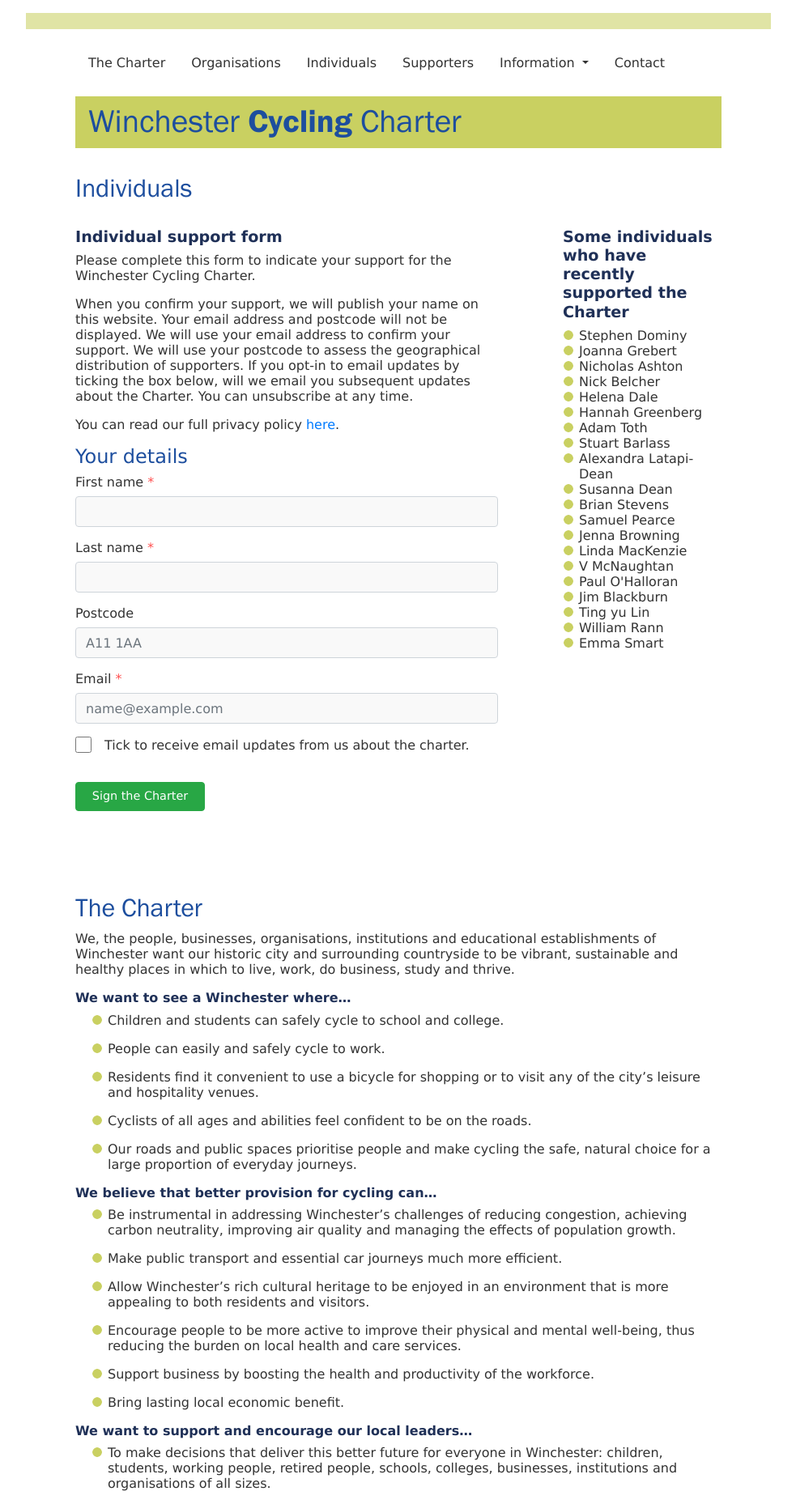
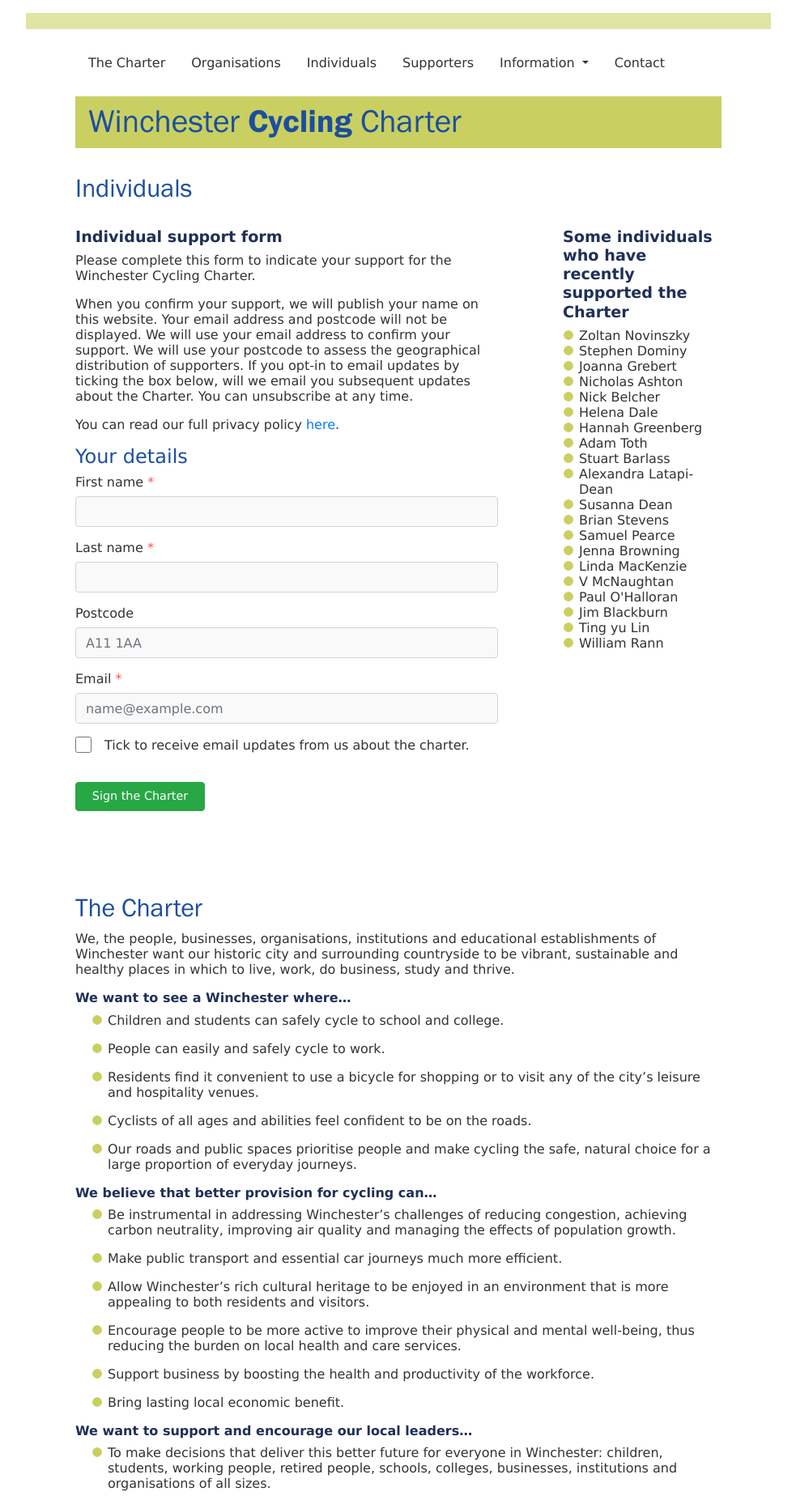
Before and after one commit to winchestercyclingcharter/winchestercyclingcharter.github.io, a Jekyll site: the page built from ind-page.md, in a window 1280 px wide. Shown: the whole page at 81% size, without its empty margins (148-1131 px from the left). Built offline with Jekyll 4.4.1, drawn with Linux system fonts in a browser that asks for light colours; nearby versions of some CDN libraries.

Commit message:
Update people.yml

```diff
--- a/_data/people.yml
+++ b/_data/people.yml
@@ -743,3 +743,4 @@ people:
 - { lastname: Ashton, firstname: Nicholas, dt: 20211120-143935-909312 }
 - { lastname: Grebert, firstname: Joanna, dt: 20211121-142427-719668 }
 - { lastname: Dominy, firstname: Stephen, dt: 20211207-090354-868576 }
+- { lastname: Novinszky, firstname: Zoltan, dt: 20211214-144604-187157 }
```
